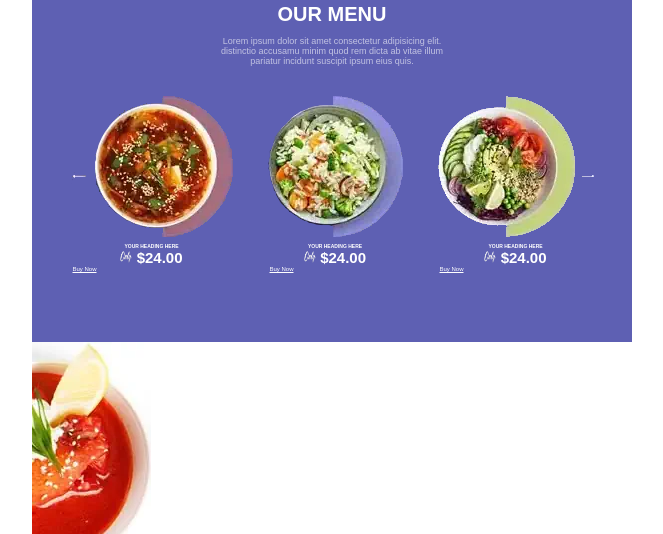
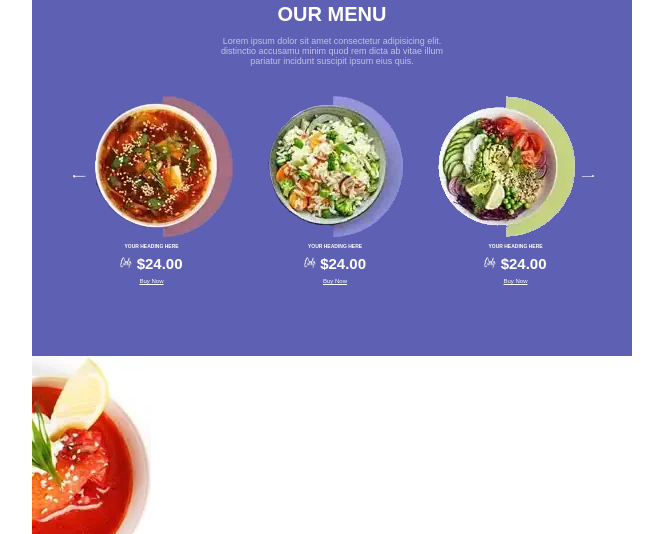
Before and after one commit to romasmv/55-grupe-GabijosUzduotis2, a website: page index.html in a window 1280 px wide. Shown: the part 814-1348 px from the top of the page, without its empty margins (308-971 px from the left). Drawn offline with Linux system fonts and the light colour scheme.

Commit message:
update css menu-plates

```diff
--- a/css/main.css
+++ b/css/main.css
@@ -192,6 +192,8 @@ body {
     margin: 0;
     padding: 0;
     font-weight: bold;
+    margin-top: 6px;
+    margin-bottom: 4px;
 }
 
 .first-plate a{
@@ -216,6 +218,8 @@ body {
       margin: 0;
       padding: 0;
       font-weight: bold;
+      margin-top: 6px;
+      margin-bottom: 4px;
   }
 
   .second-plate a{
@@ -240,6 +244,8 @@ body {
       margin: 0;
       padding: 0;
       font-weight: bold;
+      margin-top: 6px;
+      margin-bottom: 4px;
   }
 
   .third-plate a{
@@ -249,3 +255,8 @@ body {
       color: rgba(255, 255, 255);
       font-size: 6px;
   }
+
+.menu-plates a{
+    display: flex;
+    justify-content: center;
+}
```
